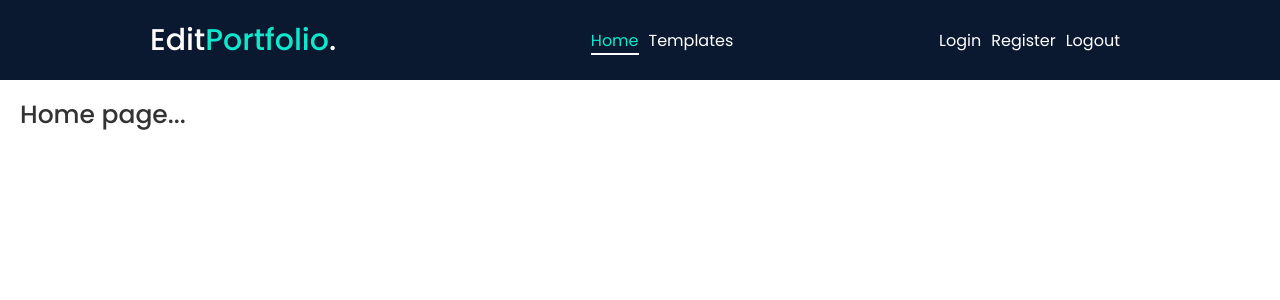
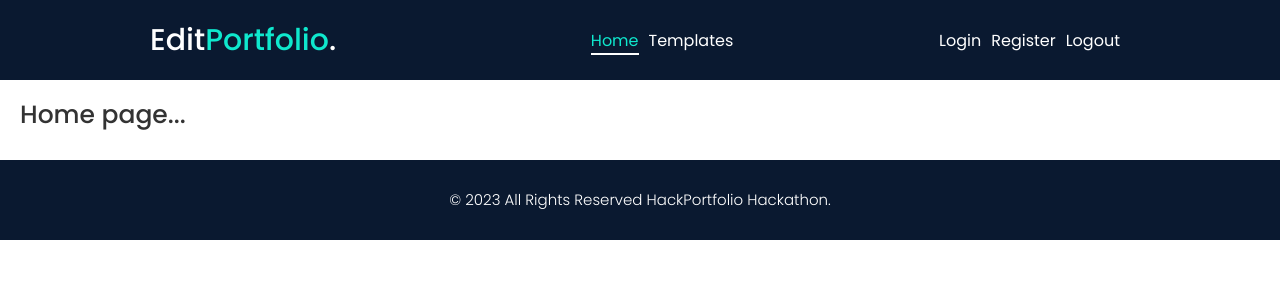
Before and after one commit to mohdaquib171/HackPortfolio2023, a React (Create React App) app: page / in a window 1280 px wide. Shown: the top 300 px of the page. Built offline with nearby package versions, Linux system fonts and the light colour scheme.

Commit message:
Routes added to navigate

```diff
--- a/src/App.js
+++ b/src/App.js
@@ -2,6 +2,10 @@ import { BrowserRouter, Route, Routes } from "react-router-dom";
 import './App.css';
 import Navbar from "./component/navbar/Navbar";
 import Home from "./component/home/Home";
+import Login from "./component/authentication/Login";
+import Register from "./component/authentication/Register";
+import Footer from "./component/footer/Footer";
+import Templates from "./component/templates/Templates";
 
 function App() {
   return (
@@ -10,7 +14,11 @@ function App() {
         <Navbar />
         <Routes>
           <Route path="/"  element={<Home />} />
+          <Route path="/login"  element={<Login />} />
+          <Route path="/register"  element={<Register />} />
+          <Route path="/templates"  element={<Templates />} />
         </Routes>
+        <Footer />
     </BrowserRouter>
     </>
   );
```
